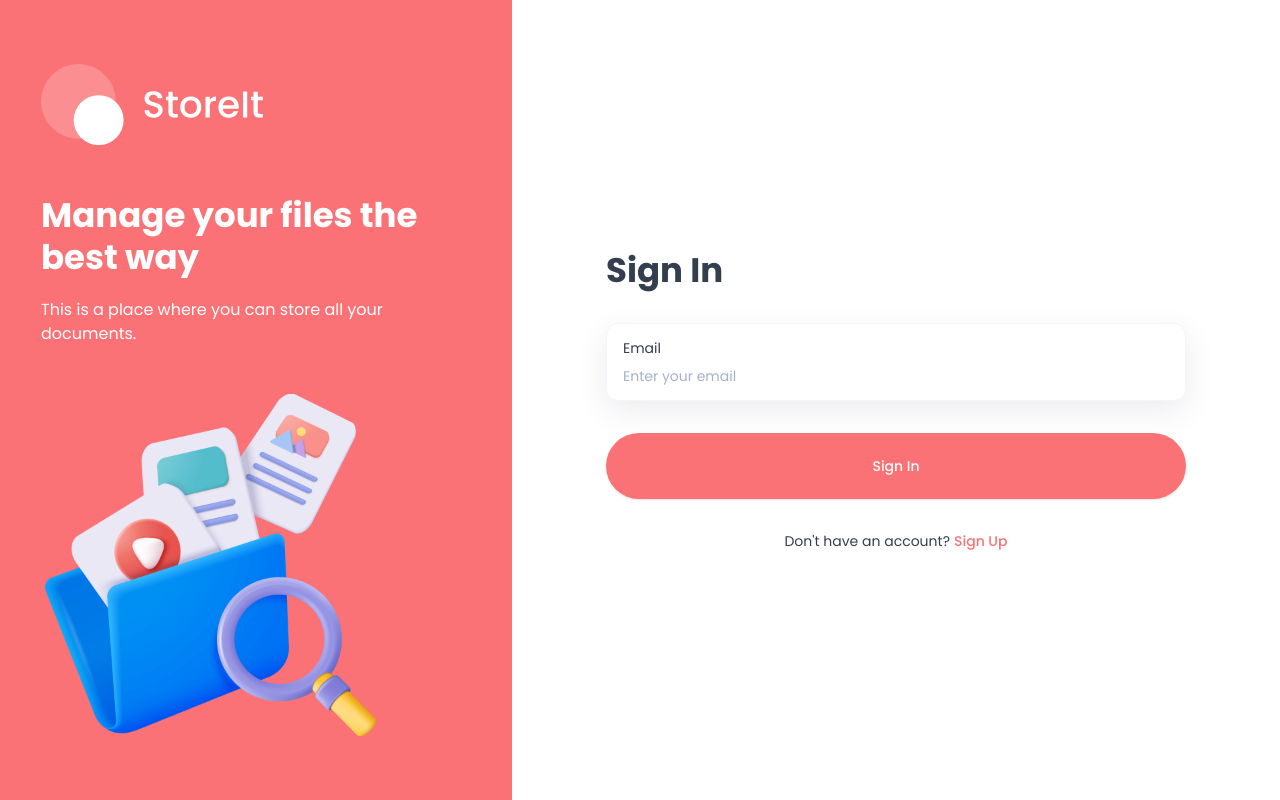
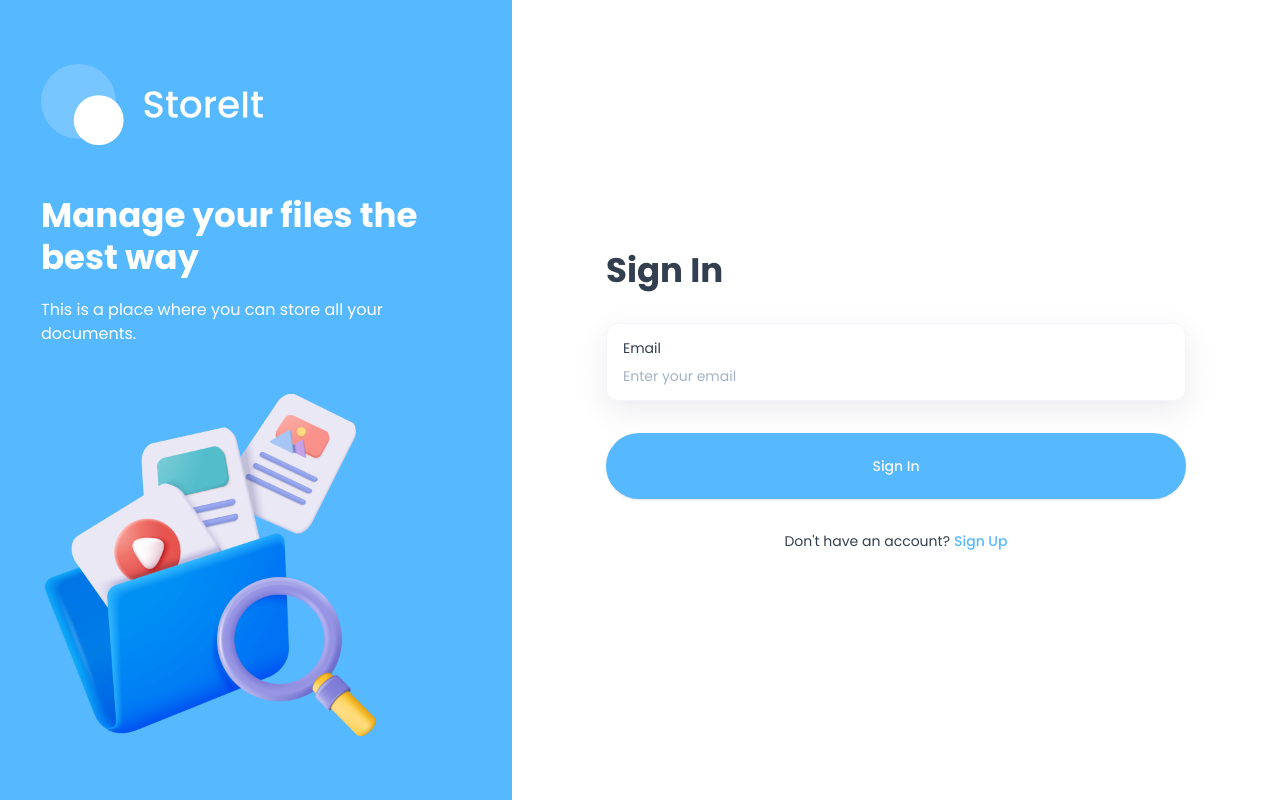
Before and after one commit to cutluk/store_it, a Next.js app: page /sign-in in a window 1280 px wide. Built offline with nearby package versions, Linux system fonts and the light colour scheme; no server answers.

Commit message:
build fixes

```diff
--- a/components/Sidebar.tsx
+++ b/components/Sidebar.tsx
@@ -60,13 +60,6 @@ const Sidebar = ({ fullName, email }: Props) => {
           ))}
         </ul>
       </nav>
-      <Image
-        src="/assets/images/files-2.png"
-        alt="logo"
-        width={506}
-        height={418}
-        className="w-full"
-      />
 
       <div className="sidebar-user-info">
         <Image
--- a/tailwind.config.ts
+++ b/tailwind.config.ts
@@ -11,8 +11,8 @@ const config: Config = {
     extend: {
       colors: {
         brand: {
-  				'100': '#EA6365',
-  				DEFAULT: '#FA7275'
+          '100': '#4695cf',
+          DEFAULT: '#56B8FF',
         },
         red: '#FF7474',
         error: '#b80000',
@@ -24,41 +24,41 @@ const config: Config = {
           '100': '#333F4E',
           '200': '#A3B2C7',
           '300': '#F2F5F9',
-  				'400': '#F2F4F8'
+          '400': '#F2F4F8',
         },
         dark: {
           '100': '#04050C',
-  				'200': '#131524'
+          '200': '#131524',
         },
         background: 'hsl(var(--background))',
         foreground: 'hsl(var(--foreground))',
         card: {
           DEFAULT: 'hsl(var(--card))',
-  				foreground: 'hsl(var(--card-foreground))'
+          foreground: 'hsl(var(--card-foreground))',
         },
         popover: {
           DEFAULT: 'hsl(var(--popover))',
-  				foreground: 'hsl(var(--popover-foreground))'
+          foreground: 'hsl(var(--popover-foreground))',
         },
         primary: {
           DEFAULT: 'hsl(var(--primary))',
-  				foreground: 'hsl(var(--primary-foreground))'
+          foreground: 'hsl(var(--primary-foreground))',
         },
         secondary: {
           DEFAULT: 'hsl(var(--secondary))',
-  				foreground: 'hsl(var(--secondary-foreground))'
+          foreground: 'hsl(var(--secondary-foreground))',
         },
         muted: {
           DEFAULT: 'hsl(var(--muted))',
-  				foreground: 'hsl(var(--muted-foreground))'
+          foreground: 'hsl(var(--muted-foreground))',
         },
         accent: {
           DEFAULT: 'hsl(var(--accent))',
-  				foreground: 'hsl(var(--accent-foreground))'
+          foreground: 'hsl(var(--accent-foreground))',
         },
         destructive: {
           DEFAULT: 'hsl(var(--destructive))',
-  				foreground: 'hsl(var(--destructive-foreground))'
+          foreground: 'hsl(var(--destructive-foreground))',
         },
         border: 'hsl(var(--border))',
         input: 'hsl(var(--input))',
@@ -68,38 +68,36 @@ const config: Config = {
           '2': 'hsl(var(--chart-2))',
           '3': 'hsl(var(--chart-3))',
           '4': 'hsl(var(--chart-4))',
-  				'5': 'hsl(var(--chart-5))'
-  			}
+          '5': 'hsl(var(--chart-5))',
+        },
       },
       fontFamily: {
-  			poppins: [
-  				'var(--font-poppins)'
-  			]
+        poppins: ['var(--font-poppins)'],
       },
       boxShadow: {
         'drop-1': '0px 10px 30px 0px rgba(66, 71, 97, 0.1)',
         'drop-2': '0 8px 30px 0 rgba(65, 89, 214, 0.3)',
-  			'drop-3': '0 8px 30px 0 rgba(65, 89, 214, 0.1)'
+        'drop-3': '0 8px 30px 0 rgba(65, 89, 214, 0.1)',
       },
       borderRadius: {
         lg: 'var(--radius)',
         md: 'calc(var(--radius) - 2px)',
-  			sm: 'calc(var(--radius) - 4px)'
+        sm: 'calc(var(--radius) - 4px)',
       },
       keyframes: {
         'caret-blink': {
           '0%,70%,100%': {
-  					opacity: '1'
+            opacity: '1',
           },
           '20%,50%': {
-  					opacity: '0'
-  				}
-  			}
+            opacity: '0',
+          },
+        },
       },
       animation: {
-  			'caret-blink': 'caret-blink 1.25s ease-out infinite'
-  		}
-  	}
+        'caret-blink': 'caret-blink 1.25s ease-out infinite',
+      },
+    },
   },
   plugins: [require('tailwindcss-animate')],
 };
```
Also changed, not shown: public/assets/icons/logo-full-brand.svg. Lines whose indentation alone changed are shown as unchanged.
